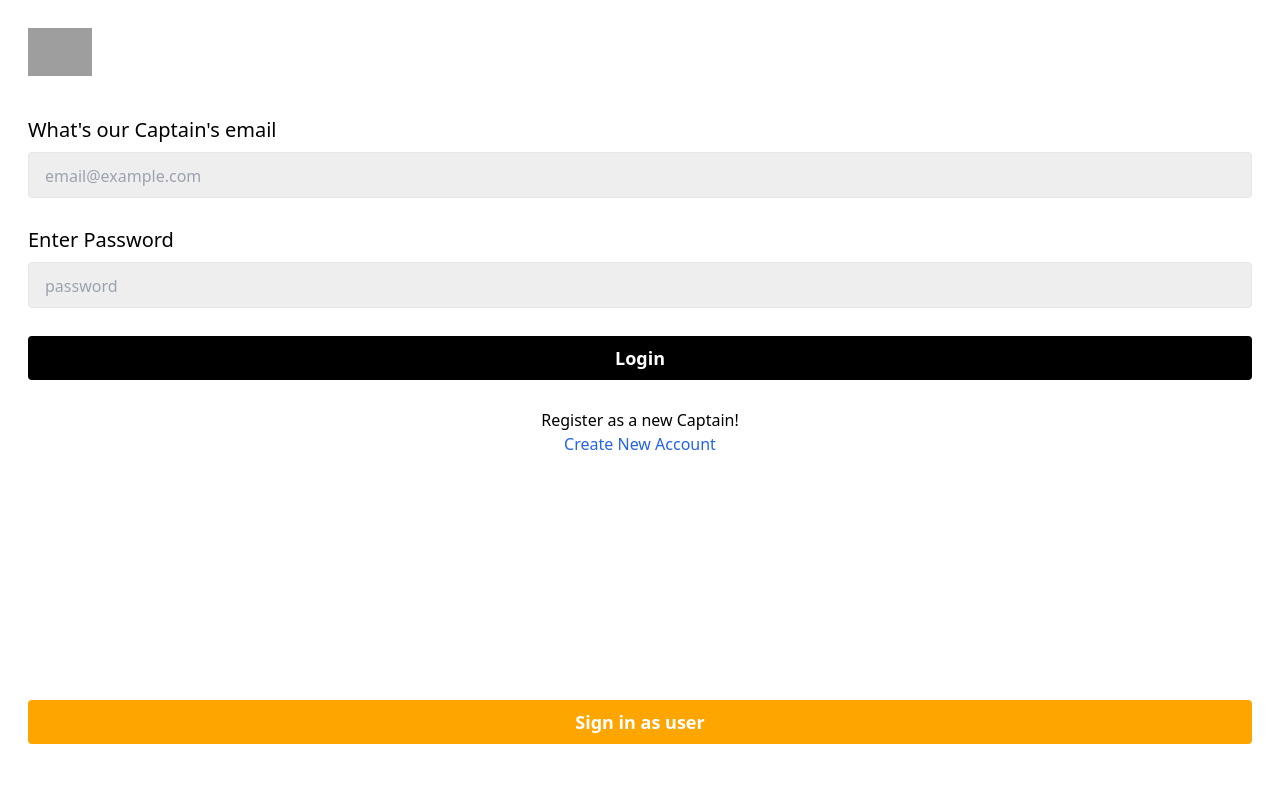
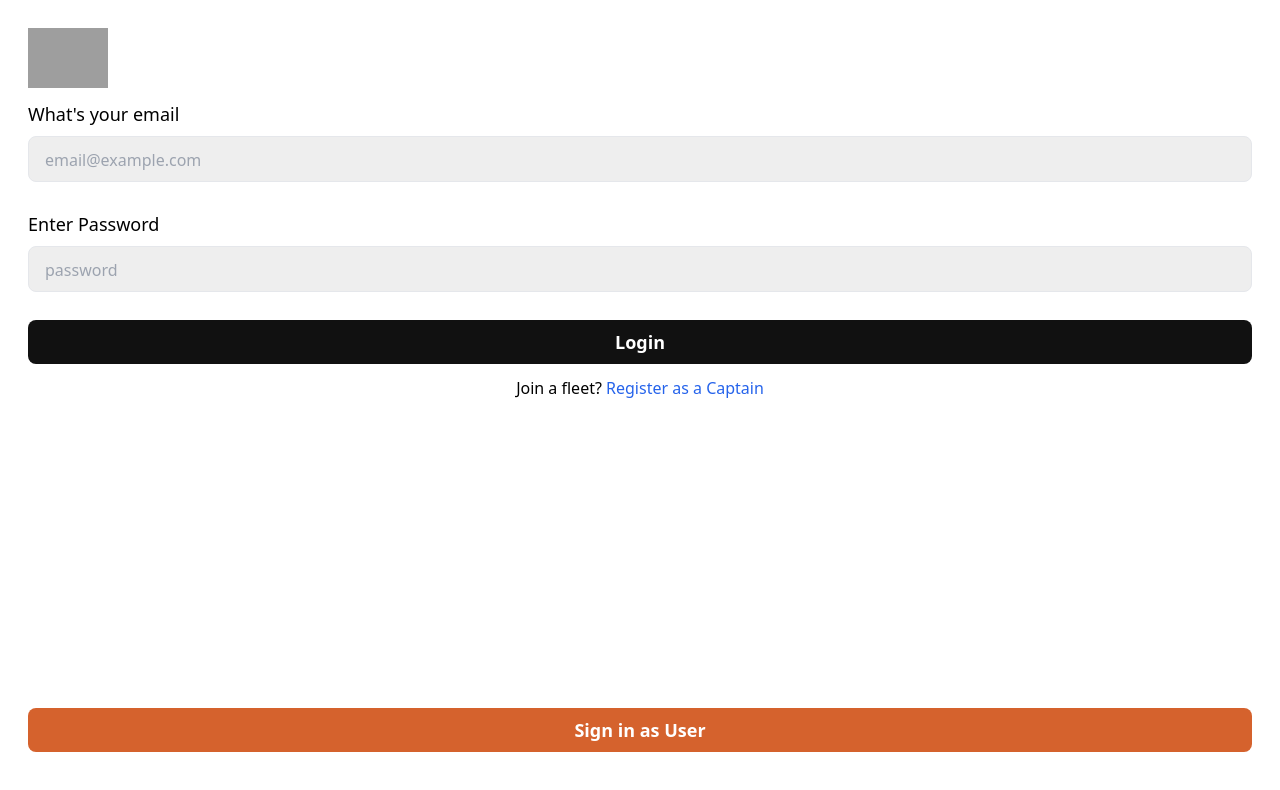
Before and after one commit to KARUNANS2004/Uber-clone, a React (Vite) app in the folder frontend/: page /captain-login in a window 1280 px wide. Shown: the top 790 px of the page. Built offline with nearby package versions, Linux system fonts and the light colour scheme; grey boxes are pictures that could not be loaded.

Commit message:
Issue coming on captain login

```diff
--- a/frontend/src/Panel components/CaptainDetails.tsx
+++ b/frontend/src/Panel components/CaptainDetails.tsx
@@ -1,12 +1,23 @@
-import React from 'react'
+import React, { useContext } from 'react'
+import UserContext from '../context/UserContext'
+import { CaptainDataContext } from '../context/CaptainContext'
 
 const CaptainDetails = () => {
+    const captainContext = useContext(CaptainDataContext)
+    console.log(captainContext)
+
+    if (!captainContext) {
+        return <div>Loading...</div>
+    }
+    const { captain } = captainContext
+
+    console.log(`line 17 : ${captain?.fullName.firstName}`)
     return (
         <div>
             <div className='flex items-center justify-between'>
                 <div className='flex items-center justify-start gap-3'>
                     <img className='h-16 w-16 rounded-full object-cover' src="https://live.staticflickr.com/5252/5403292396_0804de9bcf_b.jpg" alt="" />
-                    <h4 className='text-lg font-medium'>Julie Catherine</h4>
+                    <h4 className='text-lg font-medium'>{captainContext.captain?.fullName.firstName}</h4>
                 </div>
                 <div>
                     <h4 className='text-xl font-semibold'>₹295.20</h4>
--- a/frontend/src/Panel components/VehiclePanel.tsx
+++ b/frontend/src/Panel components/VehiclePanel.tsx
@@ -7,7 +7,8 @@ interface VehiclePanelProps {
     auto: number,
     car: number,
     motorcycle: number
-  }
+  },
+  setVehicleType: React.Dispatch<React.SetStateAction<"auto" | "car" | "motorcycle">>
 }
 
 const VehiclePanel = (props: VehiclePanelProps) => {
@@ -27,6 +28,7 @@ const VehiclePanel = (props: VehiclePanelProps) => {
       <div onClick={() => {
         props.setconfirmRidePanel(true)
         props.setVehiclePanel(false)
+        props.setVehicleType("car")
       }} className="flex active:border-2 active:border-black bg-gray-100 shadow-inner shadow-gray-200 max-h-20 rounded-xl p-3 items-center justify-between">
         <img
           className="h-12"
@@ -50,6 +52,7 @@ const VehiclePanel = (props: VehiclePanelProps) => {
       <div onClick={() => {
         props.setconfirmRidePanel(true)
         props.setVehiclePanel(false)
+        props.setVehicleType("motorcycle")
       }} className="flex active:border-2 active:border-black bg-gray-100 shadow-inner shadow-gray-200 max-h-20 rounded-xl p-3 items-center justify-between">
         <img
           className="h-12"
@@ -73,6 +76,7 @@ const VehiclePanel = (props: VehiclePanelProps) => {
       <div onClick={() => {
         props.setconfirmRidePanel(true)
         props.setVehiclePanel(false)
+        props.setVehicleType("auto")
       }} className="flex active:border-2 active:border-black bg-gray-100 shadow-inner shadow-gray-200 max-h-20 rounded-xl p-3 items-center justify-between">
         <img
           className="h-12"
--- a/frontend/src/components/CaptainLogin.tsx
+++ b/frontend/src/components/CaptainLogin.tsx
@@ -1,81 +1,95 @@
-import React, { useEffect, useState } from 'react'
+import React, { useState, useContext, useEffect } from 'react'
 import { Link } from 'react-router-dom'
 import { useNavigate } from 'react-router-dom'
 import axios from 'axios'
 import { CaptainDataContext } from '../context/CaptainContext'
 
-const CaptainLogin = () => {
-  const [captainEmail,setCaptainEmail]=useState('')
-  const [captainPassword,setCaptainPassword]=useState('')
 
-  const {captain,setCaptain} = React.useContext(CaptainDataContext)
+const Captainlogin = () => {
 
-  const navigate=useNavigate();
+  const [email, setEmail] = useState('')
+  const [password, setPassword] = useState('')
 
-  useEffect(()=>{
+  const captainContext = useContext(CaptainDataContext)
+  if (!captainContext) {
+    throw new Error('CaptainDataContext is null')
+  }
+  const { captain, setCaptain, updateCaptain } = captainContext
+  const navigate = useNavigate()
 
-  })
-
-  const submitHandler= async (e:React.FormEvent<HTMLFormElement>)=>{
+  const submitHandler = async (e: React.FormEvent<HTMLFormElement>) => {
     e.preventDefault();
-    const captain={
-      email:captainEmail,
-      password:captainPassword
+    console.log(`Before login:${captainContext.captain}`)
+    const captain = {
+      email: email,
+      password
     }
 
-    const response = await axios.post(`${import.meta.env.VITE_BASE_URL_FOR_BACKEND}/captains/login`,captain)
 
-    if(response.status===200){
-      const data=response.data;
 
-      setCaptain(data.captain);
-      localStorage.setItem('token',data.token);
-      if(localStorage.getItem('token')){
-        navigate('/captain-home')
-      }
+    const response = await axios.post(`${import.meta.env.VITE_BASE_URL_FOR_BACKEND}/captains/login`, captain)
+
+    if (response.status === 200) {
+      const data = response.data
+
+      setCaptain(data.captain)
+      console.log(data.captain);
+      console.log(`After login: ${captain}`)
+      localStorage.setItem('token', data.token)
+      navigate('/captain-home')
+
     }
 
-    setCaptainPassword('');
-    setCaptainEmail('');
+    setEmail('')
+    setPassword('')
   }
+  return (
+    <div className='p-7 h-screen flex flex-col justify-between'>
+      <div>
+        <img className='w-20 mb-3' src="https://www.svgrepo.com/show/505031/uber-driver.svg" alt="" />
 
-  return (
-    <div className='h-screen p-7 flex flex-col justify-between'>
-      <div>
-        <img className='w-16 mb-10' src="https://pngimg.com/d/uber_PNG24.png" alt="" />
-        <form onSubmit={(e:React.FormEvent<HTMLFormElement>)=>{submitHandler(e)}}>
-          <h3 className='text-xl font-medium mb-2'>What's our Captain's email</h3>
+        <form onSubmit={(e) => {
+          submitHandler(e)
+        }}>
+          <h3 className='text-lg font-medium mb-2'>What's your email</h3>
           <input
+            required
+            value={email}
+            onChange={(e) => {
+              setEmail(e.target.value)
+            }}
+            className='bg-[#eeeeee] mb-7 rounded-lg px-4 py-2 border w-full text-lg placeholder:text-base'
             type="email"
             placeholder='email@example.com'
-            value={captainEmail}
-            onChange={(e)=>{
-              setCaptainEmail(e.target.value)
-            }}
-            required
-            className='bg-[#eeeeee] mb-7 rounded px-4 py-2 border w-full text-lg placeholder:text-base'
           />
 
-          <h3 className='text-xl font-medium mb-2'>Enter Password</h3>
+          <h3 className='text-lg font-medium mb-2'>Enter Password</h3>
+
           <input
-            type="password"
+            className='bg-[#eeeeee] mb-7 rounded-lg px-4 py-2 border w-full text-lg placeholder:text-base'
+            value={password}
+            onChange={(e) => {
+              setPassword(e.target.value)
+            }}
+            required type="password"
             placeholder='password'
-            required
-            value={captainPassword}
-            onChange={(e)=>{
-              setCaptainPassword(e.target.value)
-            }}
-            className='bg-[#eeeeee] mb-7 rounded px-4 py-2 border w-full text-lg placeholder:text-base'
           />
-          <button className='bg-black text-white font-semibold mb-7 px-4 py-2 w-full text-lg placeholder:text-base rounded'>Login</button>
+
+          <button
+            className='bg-[#111] text-white font-semibold mb-3 rounded-lg px-4 py-2 w-full text-lg placeholder:text-base'
+          >Login</button>
+
         </form>
-        <p className='text-center'>Register as a new Captain! <br /> <Link to='/captain-signup' className='text-blue-600'>Create New Account</Link></p>
+        <p className='text-center'>Join a fleet? <Link to='/captain-signup' className='text-blue-600'>Register as a Captain</Link></p>
       </div>
       <div>
-        <Link to='/login' className='bg-[orange] flex items-center justify-center text-white font-semibold mb-7 rounded px-4 py-2 text-lg'>Sign in as user</Link>
+        <Link
+          to='/login'
+          className='bg-[#d5622d] flex items-center justify-center text-white font-semibold mb-5 rounded-lg px-4 py-2 w-full text-lg placeholder:text-base'
+        >Sign in as User</Link>
       </div>
     </div>
   )
 }
 
-export default CaptainLogin
+export default Captainlogin
--- a/frontend/src/components/CaptainProtectWrapper.tsx
+++ b/frontend/src/components/CaptainProtectWrapper.tsx
@@ -1,7 +1,7 @@
 import React, { useContext, useEffect } from 'react'
-import { CaptainDataContext } from '../context/CaptainContext'
 import { useNavigate } from 'react-router-dom'
 import axios from 'axios'
+import { CaptainDataContext } from '../context/CaptainContext'
 
 interface CaptainProtectWrapperProps {
     children: React.ReactNode
@@ -9,7 +9,9 @@ interface CaptainProtectWrapperProps {
 
 const CaptainProtectWrapper: React.FC<CaptainProtectWrapperProps> = ({ children }) => {
 
-    const { captain, setCaptain, isLoading, setIsLoading } = useContext(CaptainDataContext)
+    const captainContext = useContext(CaptainDataContext)
+
+    const { captain, setCaptain, isLoading, setIsLoading } = captainContext || {}
 
 
     const navigate = useNavigate();
@@ -18,7 +20,7 @@ const CaptainProtectWrapper: React.FC<CaptainProtectWrapperProps> = ({ children
         if (!token) {
             navigate('/captain-login')
         }
-    }, [navigate])
+    }, [navigate, localStorage])
 
     axios.get(`${import.meta.env.VITE_API_BASE_URI}/captains/profile`, {
         headers: {
@@ -26,8 +28,8 @@ const CaptainProtectWrapper: React.FC<CaptainProtectWrapperProps> = ({ children
         }
     }).then((response) => {
         if (response.status === 200) {
-            setCaptain(response.data.captain)
-            setIsLoading(false)
+            setCaptain && setCaptain(response.data.captain)
+            setIsLoading && setIsLoading(false)
         }
     }).catch((err) => {
         console.log(err)
--- a/frontend/src/components/CaptainSignup.tsx
+++ b/frontend/src/components/CaptainSignup.tsx
@@ -5,49 +5,55 @@ import { useNavigate } from 'react-router-dom'
 import axios from 'axios'
 
 const CaptainSignup = () => {
-  const navigate=useNavigate();
-
+  const navigate = useNavigate();
 
   const [email, setEmail] = useState('')
   const [password, setPassword] = useState('')
   const [userData, setUserData] = useState({})
-  const [firstName,setFirstName]=useState('')
-  const [lastName,setLastName]=useState('')
-  const [vehicleColor, setVehicleColor]=useState('')
-  const [vehiclePlate, setVehiclePlate]=useState('')
-  const [vehicleCapacity, setVehicleCapacity]=useState('')
-  const [vehicleType, setVehicleType]=useState('')
+  const [firstName, setFirstName] = useState('')
+  const [lastName, setLastName] = useState('')
+  const [vehicleColor, setVehicleColor] = useState('')
+  const [vehiclePlate, setVehiclePlate] = useState('')
+  const [vehicleCapacity, setVehicleCapacity] = useState('')
+  const [vehicleType, setVehicleType] = useState('')
 
-  const {captain,setCaptain}=React.useContext(CaptainDataContext)
+  const captainContext = React.useContext(CaptainDataContext);
 
-  useEffect(()=>{
+  if (!captainContext) {
+    throw new Error('CaptainDataContext must be used within a CaptainDataProvider');
+  }
+
+  const { captain, setCaptain } = captainContext;
+
+  useEffect(() => {
     console.log(userData)
-  },[userData])
+  }, [userData])
 
-  const submitHandler=async (e:React.FormEvent<HTMLFormElement>)=>{
+  const submitHandler = async (e: React.FormEvent<HTMLFormElement>) => {
     e.preventDefault();
-    const captainData={
-      fullName:{
-        firstName:firstName,
-        lastName:lastName,
+    const captainData = {
+      fullName: {
+        firstName: firstName,
+        lastName: lastName,
       },
-      email:email,
-      password:password,
-      vehicle:{
-        color:vehicleColor,
-        plate:vehiclePlate,
-        capacity:vehicleCapacity,
-        vehicleType:vehicleType
+      email: email,
+      password: password,
+      vehicle: {
+        color: vehicleColor,
+        plate: vehiclePlate,
+        capacity: vehicleCapacity,
+        vehicleType: vehicleType
       }
     }
 
-    const response=await axios.post(`${import.meta.env.VITE_BASE_URL_FOR_BACKEND}/captains/register`,captainData)
+    const response = await axios.post(`${import.meta.env.VITE_BASE_URL_FOR_BACKEND}/captains/register`, captainData)
+    console.log(response)
 
-    if(response.status===201){
-      const data=response.data
+    if (response.status === 201) {
+      const data = response.data
       setCaptain(data.captain)
-      localStorage.setItem('token',data.token)
-      if(localStorage.getItem('token')){
+      localStorage.setItem('token', data.token)
+      if (localStorage.getItem('token')) {
         navigate('/captain-home')
       }
     }
@@ -66,7 +72,7 @@ const CaptainSignup = () => {
     <div className='h-screen p-7 flex flex-col justify-between'>
       <div>
         <img className='w-16 mb-2' src="https://pngimg.com/d/uber_PNG24.png" alt="" />
-        <form onSubmit={(e)=>{
+        <form onSubmit={(e) => {
           submitHandler(e)
         }}>
           <h3 className='text-lg font-medium mb-2'>What's our Captain's Name</h3>
@@ -74,7 +80,7 @@ const CaptainSignup = () => {
             <input
               type="text"
               value={firstName}
-              onChange={(e)=>{
+              onChange={(e) => {
                 setFirstName(e.target.value)
               }}
               required
@@ -85,7 +91,7 @@ const CaptainSignup = () => {
               type="text"
               required
               value={lastName}
-              onChange={(e)=>{
+              onChange={(e) => {
                 setLastName(e.target.value)
               }}
               placeholder='Last Name'
@@ -96,7 +102,7 @@ const CaptainSignup = () => {
           <input
             type="email"
             value={email}
-            onChange={(e)=>{
+            onChange={(e) => {
               setEmail(e.target.value)
             }}
             required
@@ -108,7 +114,7 @@ const CaptainSignup = () => {
             <input
               type="text"
               value={vehicleColor}
-                onChange={(e)=>{
+              onChange={(e) => {
                 setVehicleColor(e.target.value)
               }}
               required
@@ -118,7 +124,7 @@ const CaptainSignup = () => {
             <input
               type="text"
               value={vehiclePlate}
-                onChange={(e)=>{
+              onChange={(e) => {
                 setVehiclePlate(e.target.value)
               }}
               required
@@ -130,7 +136,7 @@ const CaptainSignup = () => {
             <input
               type="text"
               value={vehicleCapacity}
-              onChange={(e)=>{
+              onChange={(e) => {
                 setVehicleCapacity(e.target.value)
               }}
               required
@@ -141,7 +147,7 @@ const CaptainSignup = () => {
               required
               className='rounded w-1/2 bg-[#eeeeee] mb-4 px-4 py-2 text-lg placeholder:text-base '
               value={vehicleType}
-                onChange={(e)=>{
+              onChange={(e) => {
                 setVehicleType(e.target.value)
               }}
             >
@@ -157,7 +163,7 @@ const CaptainSignup = () => {
             type="password"
             required
             value={password}
-            onChange={(e)=>{
+            onChange={(e) => {
               setPassword(e.target.value)
             }}
             placeholder='Password'
--- a/frontend/src/context/CaptainContext.tsx
+++ b/frontend/src/context/CaptainContext.tsx
@@ -1,29 +1,49 @@
-import React, { useContext, useState, createContext } from "react";
+import axios from "axios";
+import React, { useContext, useState, createContext, ReactNode, useEffect } from "react";
 
-export const CaptainDataContext = createContext<any>(null);
 
-interface captainContextProps{
-    children:React.ReactNode
+interface Captain {
+    fullName: {
+        firstName: string;
+        lastName: string;
+    };
+    email: string;
+    status: string;
+    vehicle: {
+        color: string;
+        plate: string;
+        capacity: number;
+        vehicleType: string;
+    };
 }
 
-export const useCaptain=()=>{
-    const context=useContext(CaptainDataContext)
-    if(!context){
-        throw new Error ('useCaptain must be used within a CaptainProvider')
-    }
-    return context;
+
+interface CaptainContextType {
+    captain: Captain | null;
+    setCaptain: React.Dispatch<React.SetStateAction<Captain | null>>;
+    isLoading: boolean;
+    setIsLoading: React.Dispatch<React.SetStateAction<boolean>>;
+    error: any;
+    setError: React.Dispatch<React.SetStateAction<any>>;
+    updateCaptain: (captainData: any) => void;
 }
 
-export const CaptainContext:React.FC<captainContextProps>=({children})=>{
-    const [captain,setCaptain]=useState(null)
-    const [isLoading,setIsLoading]=useState(false)
-    const [error,setError]=useState(null)
+export const CaptainDataContext = createContext<CaptainContextType | null>(null);
 
-    const updateCaptain=(captainData:any)=>{
+interface captainContextProps {
+    children: ReactNode
+}
+
+const CaptainContext: React.FC<captainContextProps> = ({ children }) => {
+    const [captain, setCaptain] = useState<Captain | null>(null)
+    const [isLoading, setIsLoading] = useState(false)
+    const [error, setError] = useState(null)
+
+    const updateCaptain = (captainData: Captain) => {
         setCaptain(captainData);
     }
 
-    const value={
+    const value = {
         captain,
         setCaptain,
         isLoading,
@@ -33,9 +53,11 @@ export const CaptainContext:React.FC<captainContextProps>=({children})=>{
         updateCaptain
     }
 
-    return(
+    return (
         <CaptainDataContext.Provider value={value}>
             {children}
         </CaptainDataContext.Provider>
     )
 }
+
+export default CaptainContext;
--- a/frontend/src/main.tsx
+++ b/frontend/src/main.tsx
@@ -4,7 +4,7 @@ import './index.css'
 import App from './App.tsx'
 import { BrowserRouter } from 'react-router-dom'
 import UserContext from './context/UserContext.tsx'
-import { CaptainContext, CaptainDataContext } from './context/CaptainContext.tsx'
+import CaptainContext from './context/CaptainContext.tsx'
 
 createRoot(document.getElementById('root')!).render(
   <StrictMode>
```
Also changed, not shown: frontend/src/Panel components/ConfirmedRide.tsx (+13 -3 lines), frontend/src/Panel components/LookingForDriver.tsx (+11 -3 lines), frontend/src/components/Home.tsx (+34 -4 lines). Lines whose indentation alone changed are shown as unchanged.
